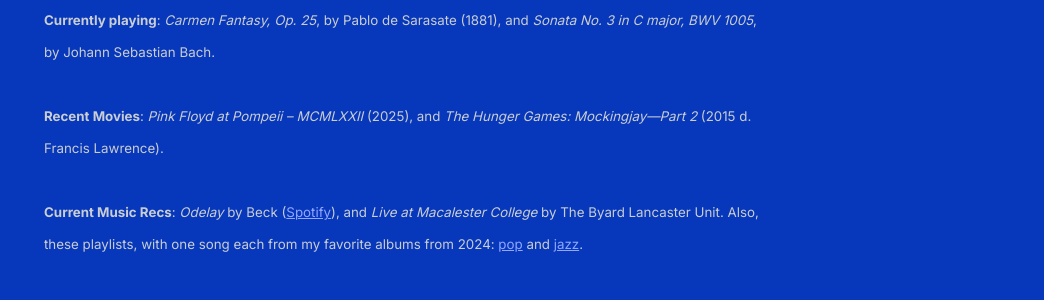
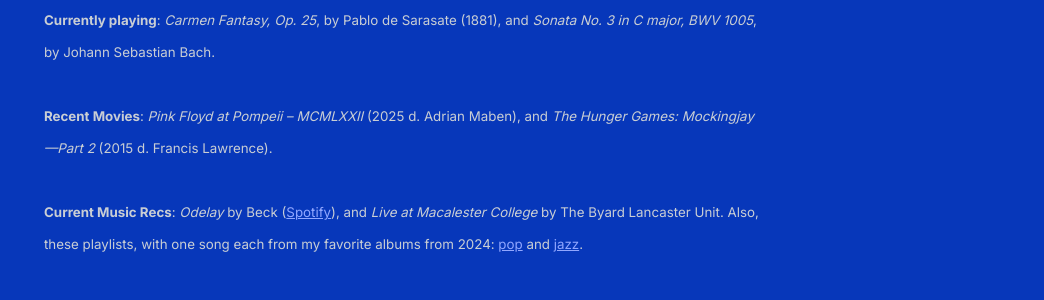
Before and after one commit to shihankanungo/shihankanungo.github.io, a Jekyll site: the page built from index.md, in a window 1280 px wide. Shown: the part 1006-1306 px from the top of the page, without its empty margins (236-1280 px from the left). Built offline with Jekyll 4.4.1, drawn with Linux system fonts in a browser that asks for light colours.

Commit message:
Update _config.yml

```diff
--- a/_config.yml
+++ b/_config.yml
@@ -12,7 +12,7 @@
           <br /><br />
           <small><b>Currently playing</b>: <i>Carmen Fantasy, Op. 25</i>, by Pablo de Sarasate (1881), and <i>Sonata No. 3 in C major, BWV 1005</i>, by Johann Sebastian Bach.</small>
           <br /><br />
-          <small><b>Recent Movies</b>: <i>Pink Floyd at Pompeii – MCMLXXII</i>  (2025), and <i>The Hunger Games: Mockingjay&mdash;Part 2</i>  (2015 d. Francis Lawrence). </small>
+          <small><b>Recent Movies</b>: <i>Pink Floyd at Pompeii – MCMLXXII</i>  (2025 d. Adrian Maben), and <i>The Hunger Games: Mockingjay&mdash;Part 2</i>  (2015 d. Francis Lawrence). </small>
           <br /><br />
           <small><b>Current Music Recs</b>: <i>Odelay</i> by Beck (<a href="https://open.spotify.com/album/1Pus5h1qGedCn4CtOuPVtp?si=5TMaPZtjQeiM_WgCF-HBRg">Spotify</a>), and <i>Live at Macalester College</i> by The Byard Lancaster Unit. Also, these playlists, with one song each from my favorite albums from 2024: <a href="https://open.spotify.com/playlist/0plT5tvEl6lVLrQDk0X3eu?si=fe06480b57f64999">pop</a> and <a href="https://open.spotify.com/playlist/5iHDUPHT30iNd4Feg0yg4f?si=737a0b1a27924789">jazz</a>. </small>
           <br /><br /><br /><br />
```
